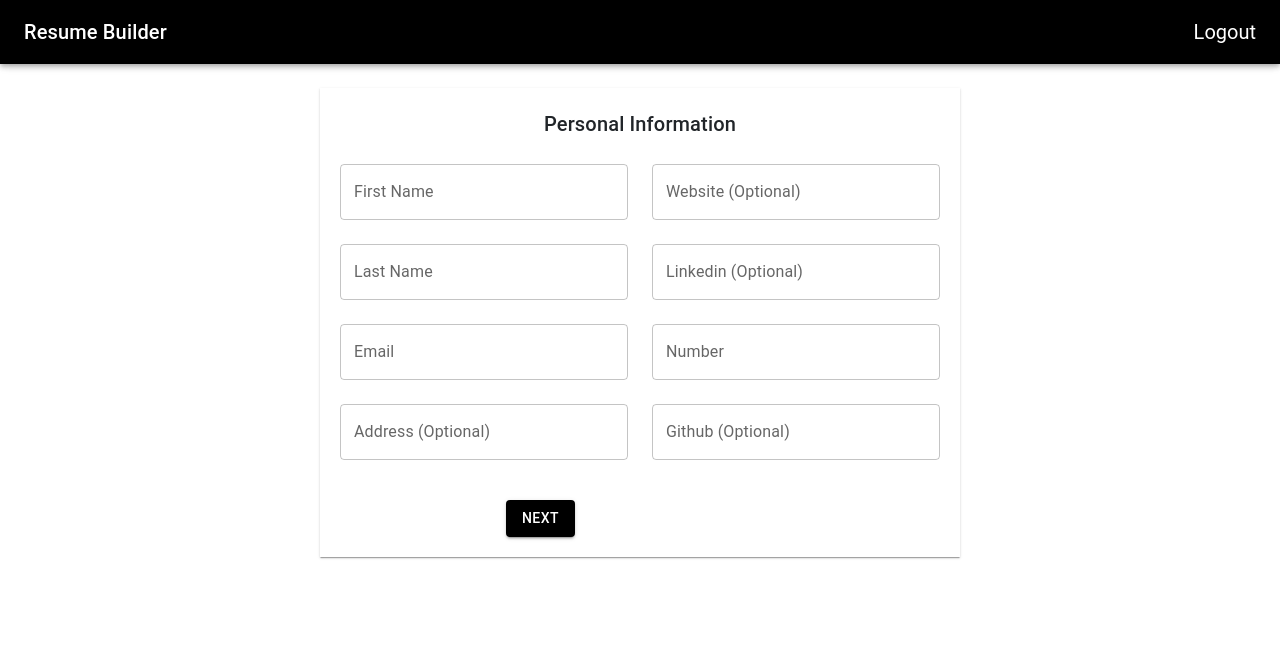
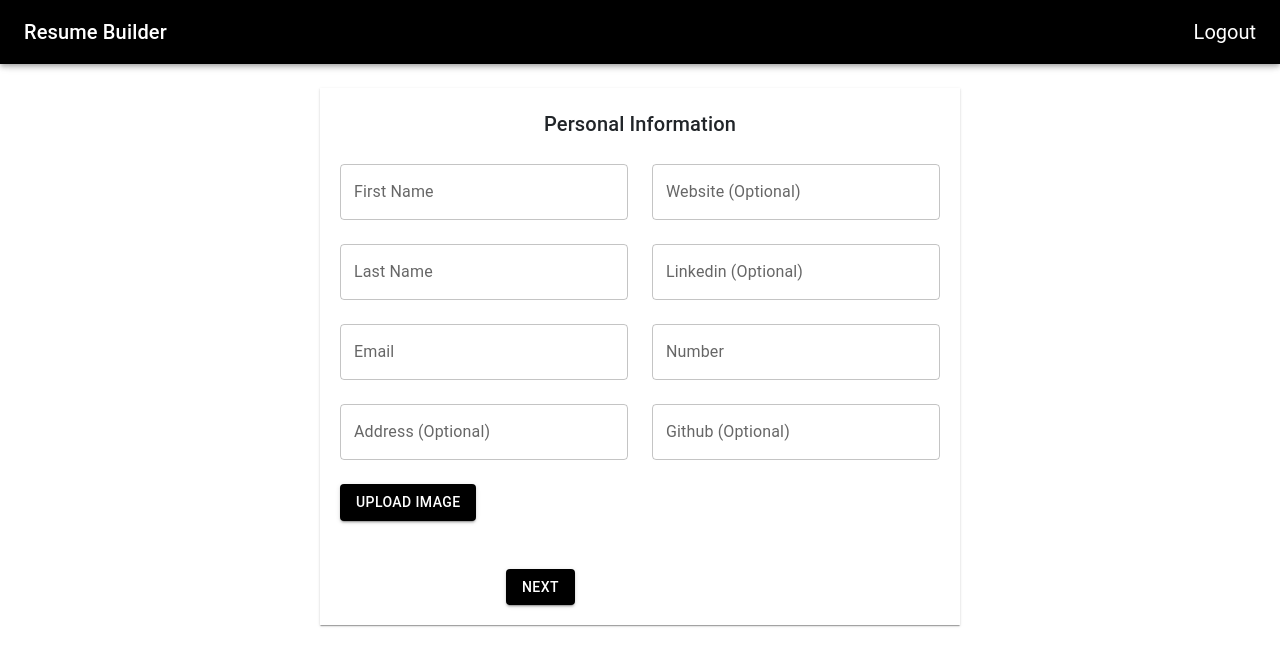
Before and after one commit to madhavsingh2002/resume-final, a React (Create React App) app in the folder client/: page / in a window 1280 px wide. Shown: the top 666 px of the page. Built offline with nearby package versions, Linux system fonts and the light colour scheme; sample sign-in values are in the browser's storage.

Commit message:
wip-image-uploading functionality

```diff
--- a/client/src/pages/componets/Confirm.js
+++ b/client/src/pages/componets/Confirm.js
@@ -1,5 +1,8 @@
 import {
+  Box,
   Button,
+  Card,
+  CardMedia,
   Grid,
   List,
   ListItem,
@@ -85,13 +88,31 @@ const Confirm = ({ formValues, setFormValues }) => {
           width: "100%",
         }}
       >
-        {formValues.firstName && (
-          <Grid item xs={12} sm={6} md={4} lg={12} textAlign="center">
-            <Typography variant="h4">
+
+        <Grid container spacing={2} lg={12} display="flex" >
+        {formValues.image && (
+              <Grid item xs={12} sm={12} md={4} lg={4} sx={{ mt: "1",display:"flex",justifyContent:"flex-end",alignItems:"center",}}>
+                <Box sx={{ width: 200, height: 200,marginTop:"14px" }}>
+                  <Card>
+                    <CardMedia
+                      component="img"
+                      sx={{border:"none",boxShadow:"none"}}
+                      image={formValues.image}
+                      alt="Uploaded Image"
+                    />
+                  </Card>
+                </Box>
+              </Grid>
+            )}
+          {formValues.firstName && (
+            <Grid item xs={12} sm={12} md={8} lg={8} sx={{ mt: "1",display:"flex",alignItems:"center", justifyContent:"center"}}>
+              <Typography variant="h4">
               {formValues.firstName} {formValues.lastName}
-            </Typography>
-          </Grid>
-        )}
+              </Typography>
+            </Grid>
+          )}
+
+        </Grid>
         <hr />
         <Grid container spacing={2} lg={12} display="flex" paddingLeft={"5px"}>
           {formValues.email && (
--- a/client/src/pages/componets/FormUserDetails.js
+++ b/client/src/pages/componets/FormUserDetails.js
@@ -1,9 +1,32 @@
-import { Grid, TextField, Typography, Alert } from "@mui/material";
+import {
+  Typography,
+  Grid,
+  TextField,
+  Alert,
+  Button,
+  Box,
+  Card,
+  CardMedia,
+  IconButton,
+} from "@mui/material";
 import { useState } from "react";
 
 const FormUserDetails = ({ formValues, setFormValues }) => {
-  console.log(formValues);
+  const [image, setImage] = useState(formValues.image || null);
 
+  const handleImageChange = (event) => {
+    const file = event.target.files[0];
+    const reader = new FileReader();
+
+    reader.onloadend = () => {
+      setImage(reader.result);
+      setFormValues({ ...formValues, image: reader.result }); // Update formValues with the image data
+    };
+
+    if (file) {
+      reader.readAsDataURL(file);
+    }
+  };
 
   return (
     <>
@@ -17,14 +40,18 @@ const FormUserDetails = ({ formValues, setFormValues }) => {
         spacing={3} // Adjust spacing between items
       >
         {/* First container */}
-        <Grid item xs={12} md={6}> {/* Use half of the width on small screens, full width on medium screens and up */}
+        <Grid item xs={12} md={6}>
+          {" "}
+          {/* Use half of the width on small screens, full width on medium screens and up */}
           <Grid
             container
             direction="column"
             justifyContent="center"
             alignItems="center"
           >
-            <Grid item xs={12} sx={{ mt: 3, width: "100%" }}> {/* Make each item full width */}
+            <Grid item xs={12} sx={{ mt: 3, width: "100%" }}>
+              {" "}
+              {/* Make each item full width */}
               <TextField
                 label="First Name"
                 name="firstName"
@@ -79,7 +106,9 @@ const FormUserDetails = ({ formValues, setFormValues }) => {
         </Grid>
 
         {/* Second container */}
-        <Grid item xs={12} md={6}> {/* Use half of the width on small screens, full width on medium screens and up */}
+        <Grid item xs={12} md={6}>
+          {" "}
+          {/* Use half of the width on small screens, full width on medium screens and up */}
           <Grid
             container
             direction="column"
@@ -149,6 +178,48 @@ const FormUserDetails = ({ formValues, setFormValues }) => {
             </Grid>
           </Grid>
         </Grid>
+        <Grid item xs={12} md={12} sm={12} lg={12}>
+          <Grid
+            container
+            direction="column"
+            justifyContent="center"
+            alignItems="center"
+          >
+            {/* Image upload field */}
+            <Grid item xs={12} sx={{ width: "100%" }}>
+              <input
+                accept="image/*"
+                type="file"
+                id="image-upload"
+                style={{ display: "none" }}
+                onChange={handleImageChange}
+              />
+              <label htmlFor="image-upload">
+                <Button
+                  color="primary"
+                  style={{ background: "black" }}
+                  variant="contained"
+                  component="span"
+                >
+                  Upload Image
+                </Button>
+              </label>
+            </Grid>
+            {image && (
+              <Grid item xs={12} sx={{ mt: "1" }}>
+                <Box sx={{ width: 200, height: 200 }}>
+                  <Card>
+                    <CardMedia
+                      component="img"
+                      image={image}
+                      alt="Uploaded Image"
+                    />
+                  </Card>
+                </Box>
+              </Grid>
+            )}
+          </Grid>
+        </Grid>
       </Grid>
     </>
   );
--- a/client/src/pages/componets/UserForm.js
+++ b/client/src/pages/componets/UserForm.js
@@ -64,6 +64,7 @@ const UserForm = () => {
     skilldescription3:"",
     skill4:"",
     skilldescription4:"",
+    image:"",
   });
 
   // proceed to next step
```
